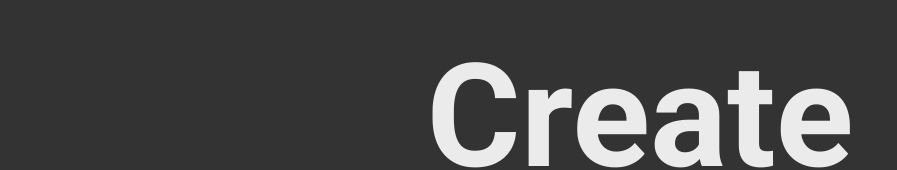
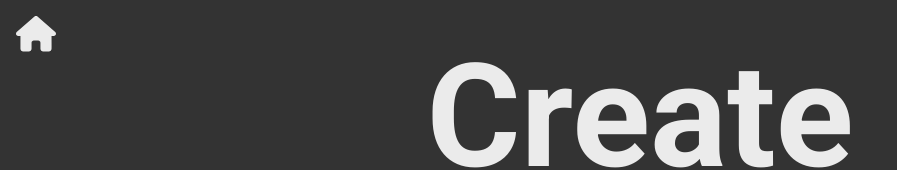
Before and after one commit to 0324bence/svelte_tictactoe, a SvelteKit app: page /local/setup in a window 1280 px wide. Shown: the top 170 px of the page, without its empty margins (0-897 px from the left). Built offline with nearby package versions, Linux system fonts and the light colour scheme.

Commit message:
Add back button to local pages

```diff
--- /dev/null
+++ b/src/routes/local/+layout.svelte
@@ -0,0 +1,25 @@
+<a href="/" id="home-button">
+    <svg xmlns="http://www.w3.org/2000/svg" viewBox="0 0 576 512"
+        ><!--! Font Awesome Pro 6.2.1 by @fontawesome - https://fontawesome.com License - https://fontawesome.com/license (Commercial License) Copyright 2022 Fonticons, Inc. --><path
+            d="M575.8 255.5c0 18-15 32.1-32 32.1h-32l.7 160.2c0 2.7-.2 5.4-.5 8.1V472c0 22.1-17.9 40-40 40H456c-1.1 0-2.2 0-3.3-.1c-1.4 .1-2.8 .1-4.2 .1H416 392c-22.1 0-40-17.9-40-40V448 384c0-17.7-14.3-32-32-32H256c-17.7 0-32 14.3-32 32v64 24c0 22.1-17.9 40-40 40H160 128.1c-1.5 0-3-.1-4.5-.2c-1.2 .1-2.4 .2-3.6 .2H104c-22.1 0-40-17.9-40-40V360c0-.9 0-1.9 .1-2.8V287.6H32c-18 0-32-14-32-32.1c0-9 3-17 10-24L266.4 8c7-7 15-8 22-8s15 2 21 7L564.8 231.5c8 7 12 15 11 24z"
+        />
+    </svg>
+</a>
+<slot />
+
+<style lang="scss">
+    @import "@/assets/variables.scss";
+
+    #home-button {
+        display: block;
+        width: 2.5rem;
+        position: absolute;
+        z-index: 5;
+        top: 1rem;
+        left: 1rem;
+
+        svg {
+            fill: $foreground_color;
+        }
+    }
+</style>
```
